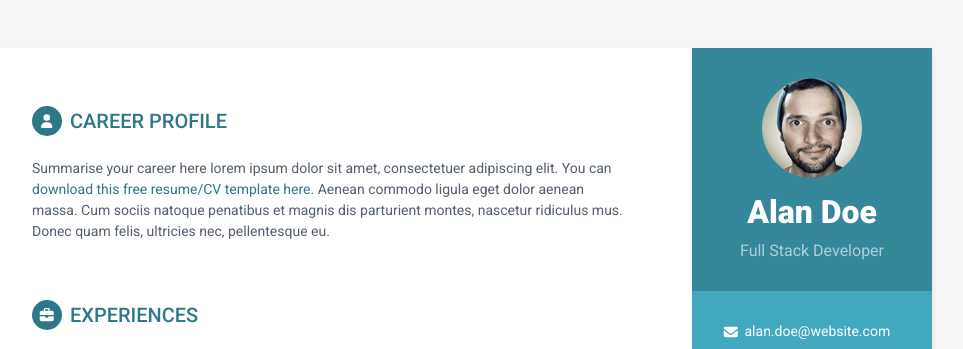
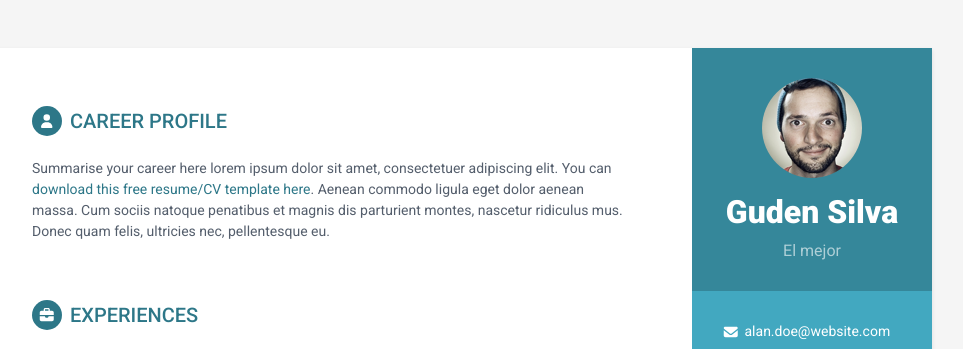
Before and after one commit to Gudenxxos/CV, a plain HTML site: page index.html in a window 1280 px wide. Shown: the top 349 px of the page, without its empty margins (188-1151 px from the left). Drawn offline with Linux system fonts and the light colour scheme.

Commit message:
Cambia el nombre de la persona

```diff
--- a/index.html
+++ b/index.html
@@ -25,8 +25,8 @@
         <div class="sidebar-wrapper">
             <div class="profile-container">
                 <img class="profile" src="assets/images/profile.png" alt="" />
-                <h1 class="name">Alan Doe</h1>
-                <h3 class="tagline">Full Stack Developer</h3>
+                <h1 class="name">Guden Silva</h1>
+                <h3 class="tagline">El mejor</h3>
             </div><!--//profile-container-->
 
             <div class="contact-container container-block">
```
